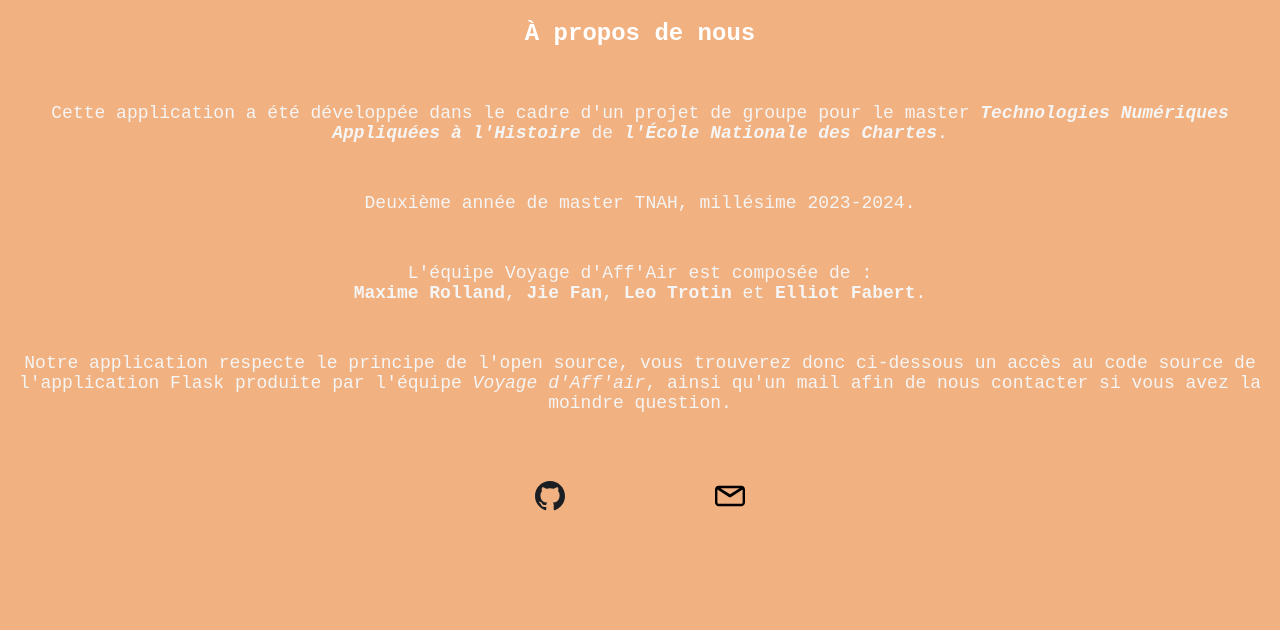
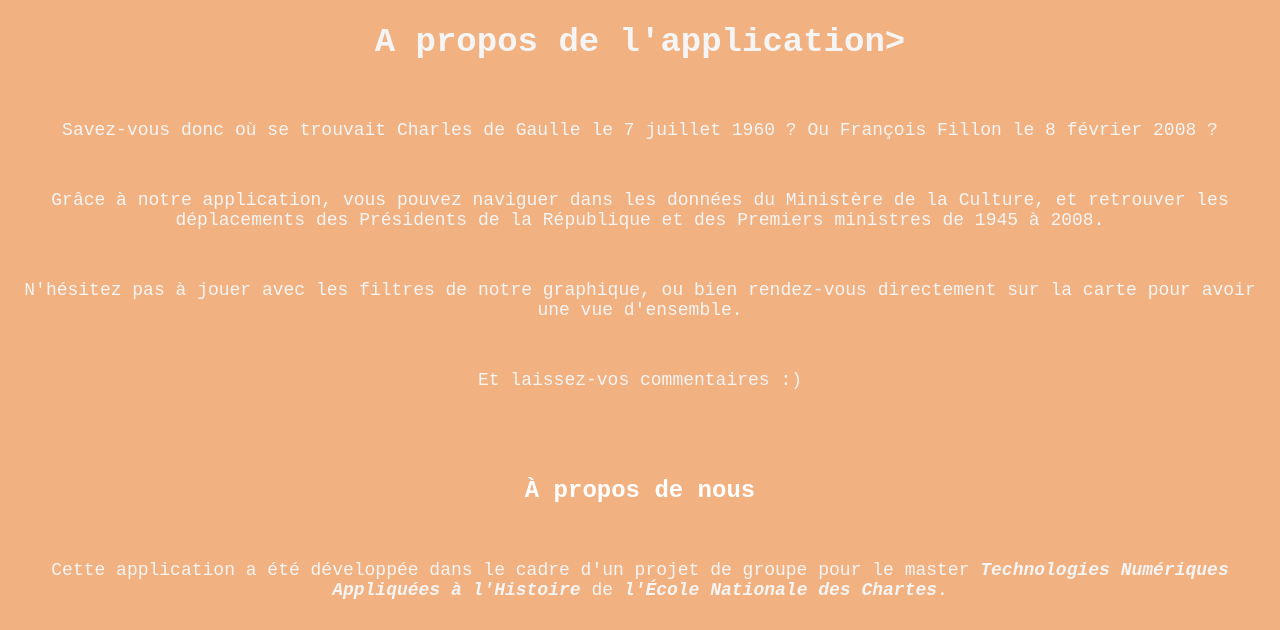
Before and after one commit to MPappia/Voyage_Aff-air, a Flask app: page /about in a window 1280 px wide. Shown: the part 146-776 px from the top of the page. Run offline with Flask 3, Linux system fonts and the light colour scheme; some libraries are stand-ins or nearby versions.

Commit message:
Update about.html
Ajout du "A propos de l'application"

```diff
--- a/app/templates/about.html
+++ b/app/templates/about.html
@@ -8,9 +8,15 @@
 
 {% block content %}
   <div class="text-center">
+    <h1>A propos de l'application></h1>
+    <br>
+    <p>Savez-vous donc où se trouvait  Charles de Gaulle le 7 juillet 1960 ? Ou François Fillon le 8 février 2008 ?</p>
+    <p>Grâce à notre application, vous pouvez naviguer dans les données du Ministère de la Culture, et retrouver les déplacements des Présidents de la République et des Premiers ministres de 1945 à 2008.</p>
+    <p>N'hésitez pas à jouer avec les filtres de notre graphique, ou bien rendez-vous directement sur la carte pour avoir une vue d'ensemble.</p>
+    <p>Et laissez-vos commentaires :)</p>
+    <br>
     <h2>À propos de nous</h2>
     <br>
-
     <p>Cette application a été développée dans le cadre d'un projet de groupe pour le master <strong><i>Technologies Numériques Appliquées à l'Histoire</i></strong> de <i><b>l'École Nationale des Chartes</b></i>.</p>
     <p>Deuxième année de master TNAH, millésime 2023-2024.</p>
     <p>L'équipe Voyage d'Aff'Air est composée de : <br>
```
